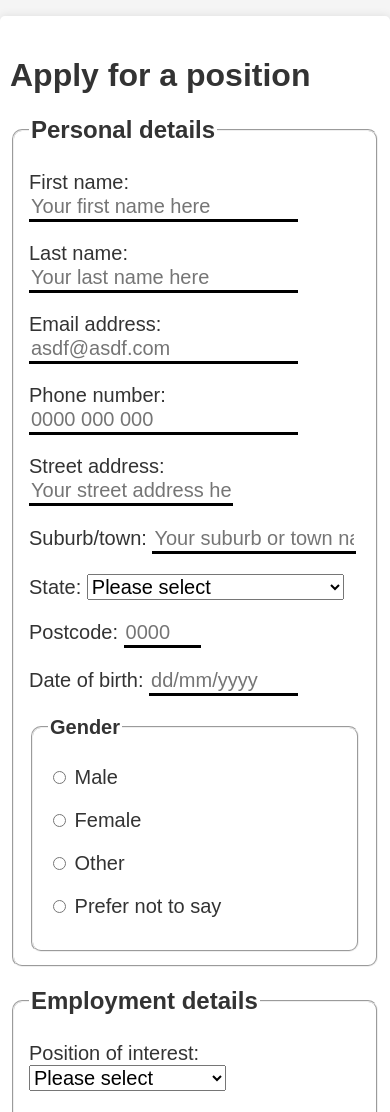
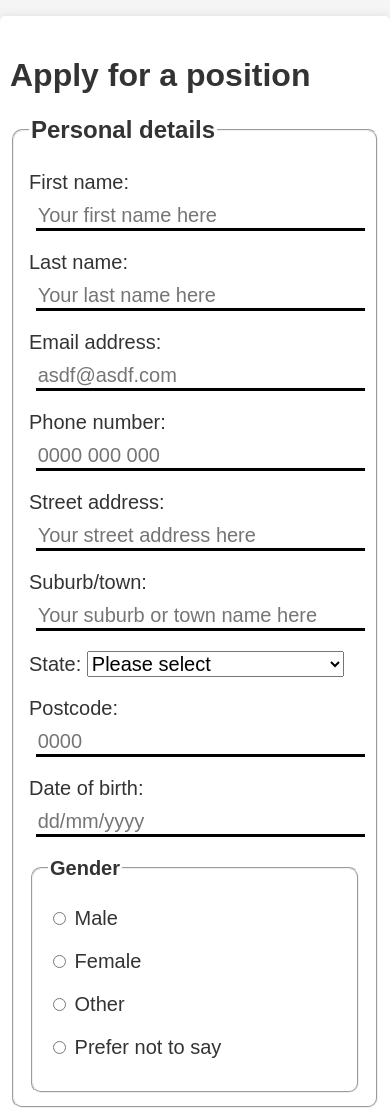
Before and after one commit to AshKmo/cos10026-part2, a PHP site: page /apply.html in a window 390 px wide. Shown: the part 78-1190 px from the top of the page. Run offline with PHP 8.4, Linux system fonts and the light colour scheme.

Commit message:
made input boxes appear at a more reasonable length

```diff
--- a/styles/apply-styles.css
+++ b/styles/apply-styles.css
@@ -57,3 +57,11 @@ input[type="text"]:focus, input[type="text"]:hover {
 .fancy-button-bad:hover {
 	background-color: #88000C;
 }
+
+@media only screen and (max-width: 600px) {
+	input[type="text"] {
+		padding-top: 10px;
+		width: 98%;
+		margin-left: 2%;
+	}
+}
--- a/styles/styles.css
+++ b/styles/styles.css
@@ -120,8 +120,4 @@ textarea {
 		padding-left: 10px;
 		padding-right: 10px;
 	}
-
-	fieldset #address, fieldset #town {
-		width: 200px;
-	}
 }
```
